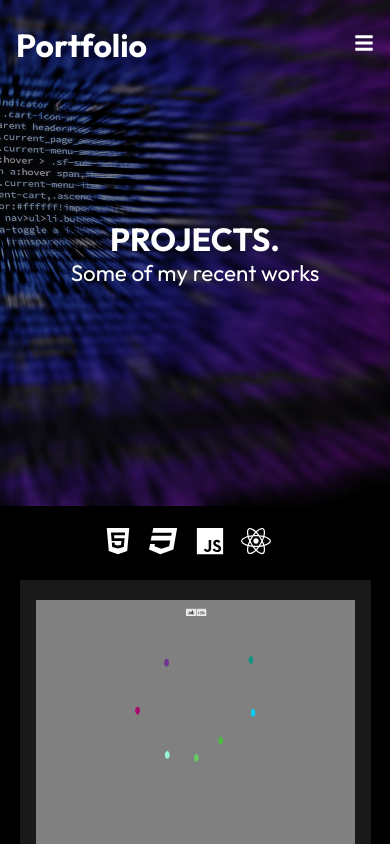
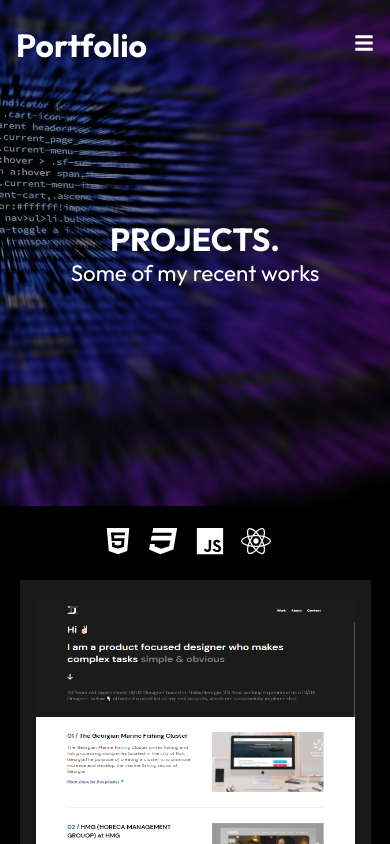
Before and after one commit to nukrig/portfolio, a React (Create React App) app: page /#/projects in a window 390 px wide. Shown: the top 844 px of the page. Built offline with nearby package versions, Linux system fonts and the light colour scheme.

Commit message:
added new responsive project

```diff
--- a/src/Components/MyProjects/MyProjects.js
+++ b/src/Components/MyProjects/MyProjects.js
@@ -3,6 +3,7 @@ import './MyProjects.css'
 import {FaCss3, FaHtml5, FaJs, FaReact } from 'react-icons/fa'
 import ProjectCard from "./ProjectCard";
 // Images
+import giksportfolio from '../../assets/giiks-portfolio.png'
 import liveCoding from '../../assets/unilab-livecoding.png'
 import ToDoApp from '../../assets/ToDo App.png'
 import TipCalc from '../../assets/TipCalc.png'
@@ -26,8 +27,18 @@ function MyProjects() {
         <FaReact size={30} style={{color:'white',marginRight:'1rem'}} />
         </div>
         <div className="project-container">
-
 {/* PROJECT 1 */}
+<ProjectCard
+                img={giksportfolio}
+                view='https://nukrig.github.io/giiks-portfolio/'
+                source='https://github.com/nukrig/giiks-portfolio'
+                heading='Fully responsive Project'
+                paragraph="This is my first real project that I made according to a visual made by a UI/UX designer.
+                 (You can see figma LINK in my github repository's README file)
+                 I think it was quite interesting and I also got some experience how to work as a team and so on.
+                 In addition, I also worked on the responsive design and in the end the project is fully responsive and smooth. "
+            />
+{/* PROJECT 2 */}
 <ProjectCard
                 img={liveCoding}
                 view='https://nukrig.github.io/live-coding-unilab/'
@@ -41,7 +52,7 @@ function MyProjects() {
                 and this way i can set undo and redo button clicks ... "
             />
 
-{/* PROJECT 2 */}
+{/* PROJECT 3 */}
             <ProjectCard
                 img={ToDoApp}
                 view='https://nukrig.github.io/todo-app-unilab/'
@@ -55,7 +66,7 @@ function MyProjects() {
                 be checked whether he is logged out or not, and then the corresponding command
                 should be executed."
             />
-{/* PROJECT 3 */}
+{/* PROJECT 4 */}
             <ProjectCard
                 img={Cv}
                 view="https://nukrig.github.io/CV-Generator-1920x1080-/"
@@ -68,7 +79,7 @@ function MyProjects() {
                  1920x1080px. This project taught me a lot, but I couldn't move to the next
                  stage of the Redberry internship because I didn't know React."
             />
-{/* PROJECT 4 */}
+{/* PROJECT 5 */}
             <ProjectCard
                 img={TipCalc}
                 view="https://nukrig.github.io/tip-calculator-react/"
@@ -78,7 +89,7 @@ function MyProjects() {
                 lot of things in the direction of React,I used Props, State and other
                 main concepts and in the end it turned out to be a good exercise ."
             />
-{/* PROJECT 5 */}
+{/* PROJECT 6 */}
             <ProjectCard
                 img={Rating}
                 view="https://nukrig.github.io/interactive-rating-react/"
@@ -88,7 +99,7 @@ function MyProjects() {
                 as a small component, and use it in a relatively large project. This
                 little task uses props to display the appropriate message on the next page."
             />
-{/* PROJECT 6 */}
+{/* PROJECT 7 */}
             <ProjectCard
                 img={GithubUsers}
                 view="https://nukrig.github.io/react-usestate/"
@@ -97,7 +108,7 @@ function MyProjects() {
                 paragraph="In this example, I discussed how I could use fetch in React.
                 I sent a request to the GitHub app and listed the appropriate users"
             />
-{/* PROJECT 7 */}
+{/* PROJECT 8 */}
             <ProjectCard
                 img={Clock}
                 view="https://nukrig.github.io/react-lifecycle/"
@@ -106,7 +117,7 @@ function MyProjects() {
                 paragraph="In this example, I learned what the React lifecycle is, and I also
                 built a clock application using UseEffect Hook."
             />
-{/* PROJECT 8 */}
+{/* PROJECT 9 */}
             <ProjectCard
                 img={Products}
                 view="https://nukrig.github.io/function-components/"
@@ -115,7 +126,7 @@ function MyProjects() {
                 paragraph="This exercise is similar to a shopping cart in an online store,
                 you can add or remove specific products to the cart"
             />
-{/* PROJECT 9 */}
+{/* PROJECT 10 */}
             <ProjectCard
                 img={Faq}
                 view="https://nukrig.github.io/FAQ-accordion/"
@@ -124,7 +135,7 @@ function MyProjects() {
                 paragraph="This exercise is from frontendmentor, I built an accordion
                 for Frequently asked questions..."
             />
-{/* PROJECT 10 */}
+{/* PROJECT 11 */}
             <ProjectCard
                 img={Calculator}
                 view="https://nukrig.github.io/calculatorJs/"
@@ -132,7 +143,7 @@ function MyProjects() {
                 heading="Calculator (JS)"
                 paragraph="This is a simple calculator that I built on my own inspiration using JavaScript"
             />
-{/* PROJECT 11 */}
+{/* PROJECT 12 */}
             <ProjectCard
                 img={CharCalc}
                 view="https://nukrig.github.io/numberOfCharacters/"
@@ -141,7 +152,7 @@ function MyProjects() {
                 paragraph="In this example, I created an application that allows you to specify a text as well as a
                 letter and count the number of times the corresponding letter is used in that text."
             />
-{/* PROJECT 12 */}
+{/* PROJECT 13 */}
             <ProjectCard
                 img={Responsive}
                 view="https://nukrig.github.io/PROJECT-RESPONSIVE/#"
```
Also changed, not shown: src/assets/giiks-portfolio.png (added).
